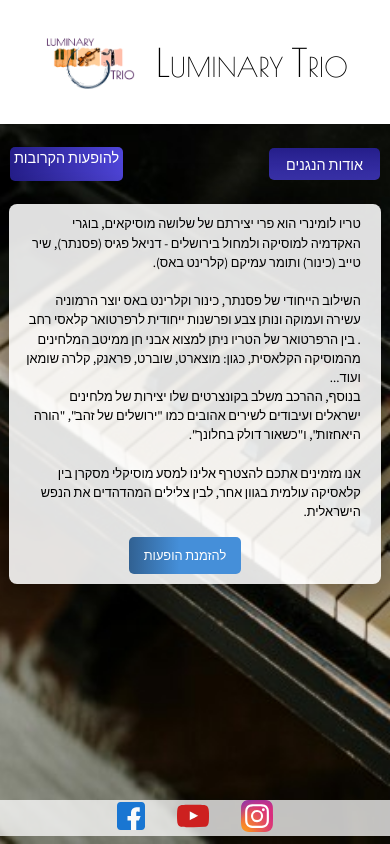
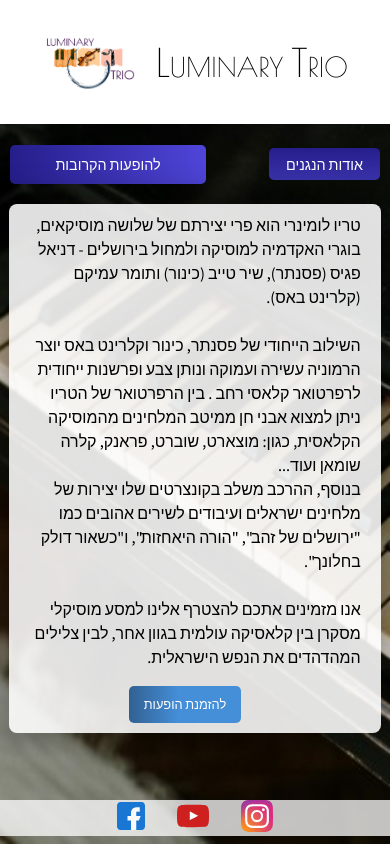
Before and after one commit to DanielP92Git/trioluminary, a React (Vite) app: page / in a window 390 px wide. Built offline with nearby package versions, Linux system fonts and the light colour scheme.

Commit message:
increases font size of description on mobile and centers coming-up button

```diff
--- a/src/components/Sidebar.jsx
+++ b/src/components/Sidebar.jsx
@@ -38,7 +38,7 @@ function Sidebar({
           ))}
         </ul>
       )}
-      <Link className="about-trio-btn" to="/events">להופעות הקרובות</Link>
+      <Link className="coming-up-btn" to="/events">להופעות הקרובות</Link>
       <SocialLinks />
     </div>
   );
--- a/src/index.css
+++ b/src/index.css
@@ -240,7 +240,8 @@ h2 {
   color: #4d4d4d;
 }
 
-.about-trio-btn {
+.about-trio-btn,
+.coming-up-btn {
   background-image: linear-gradient(90deg, #251e8a, #4f45d9);
 
   background-color: #4f45d9;
@@ -466,7 +467,7 @@ ul {
 
 .back-home-btn {
   background-image: linear-gradient(90deg, #251e8a, #4f45d9);
-align-self: flex-end;
+  align-self: flex-end;
   background-color: #4f45d9;
   color: white;
   padding: 10px;
@@ -609,7 +610,7 @@ align-self: flex-end;
   }
 
   .trio-description {
-    font-size: clamp(0.8rem, 1vw + 0.5rem, 1rem);
+    font-size: clamp(1rem, 1vw + 0.5rem, 1rem);
 
     /* border: 1px solid; */
   }
```
